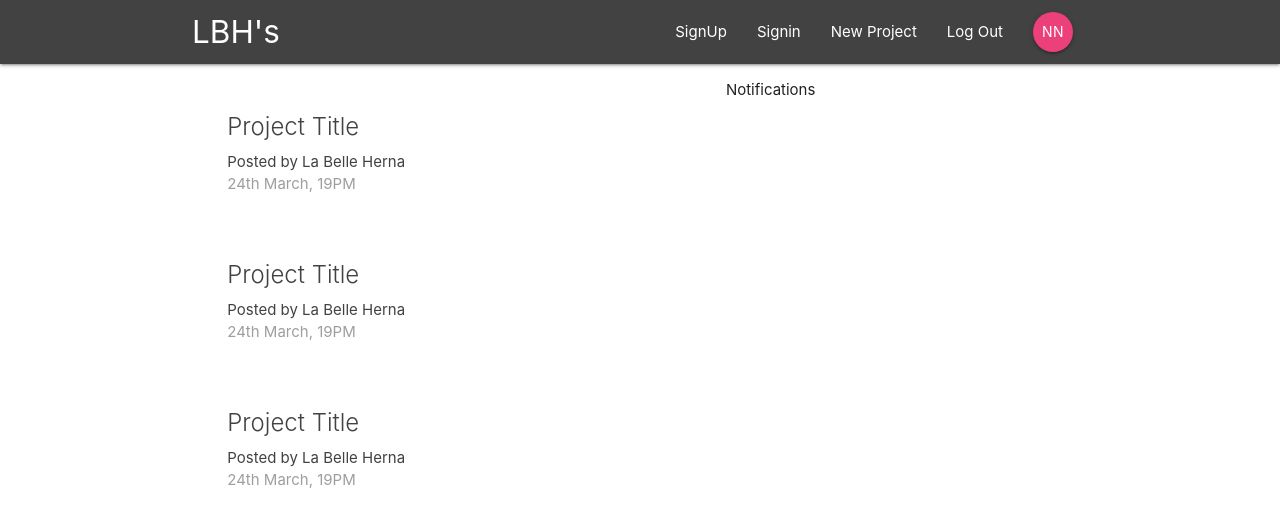
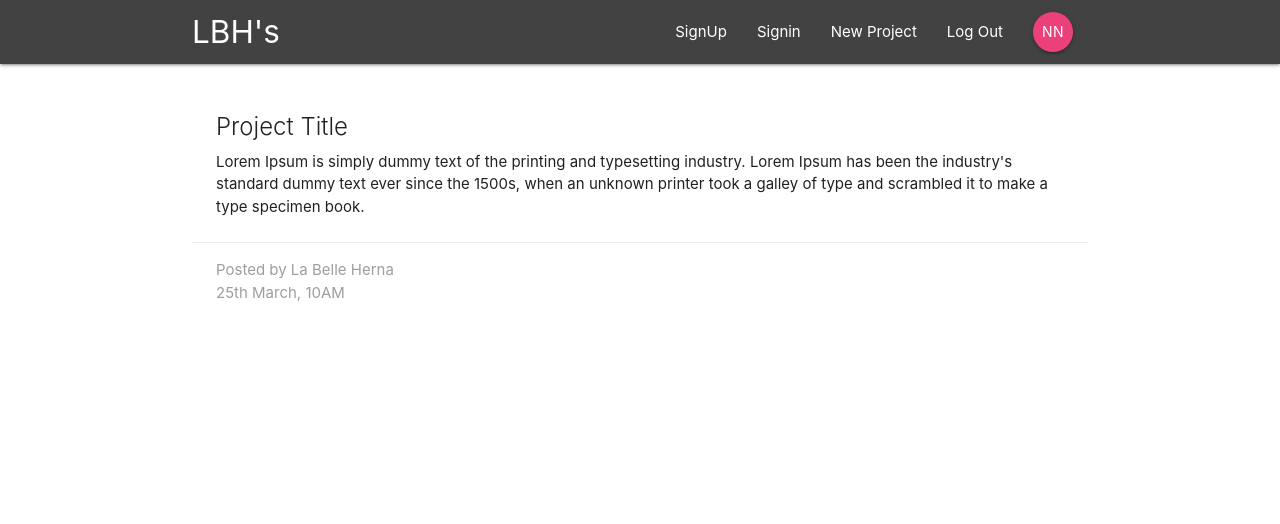
Before and after one commit to Herna4/newproject, a React (Create React App) app: page /project/1 in a window 1280 px wide. Shown: the top 524 px of the page. Built offline with nearby package versions, Linux system fonts and the light colour scheme.

Commit message:
added new component

```diff
--- a/src/App.js
+++ b/src/App.js
@@ -3,6 +3,7 @@ import { BrowserRouter, Switch, Route } from 'react-router-dom'
 import './App.css';
 import Navbar from './components/layout/Navbar'
 import Dashboard from './components/dashboard/Dashboard';
+import ProjectDetails from './components/projects/ProjectDetails';
 
 class App extends Component {
   render() {
@@ -11,7 +12,8 @@ class App extends Component {
          <div>
           <Navbar />
           <Switch>
-            <Route path='/' component={Dashboard} />
+            <Route exact path='/' component={Dashboard} />
+            <Route path='/project/:id' component={ProjectDetails} />
           </Switch>
          </div>
       </BrowserRouter>
--- a/src/components/projects/ProjectDetails.js
+++ b/src/components/projects/ProjectDetails.js
@@ -0,0 +1,21 @@
+import React from 'react'
+
+const ProjectDetails = (props) => {
+    console.log(props)
+    return (
+        <div className="container section project-details">
+            <div className="card z-depth-0">
+               <div className="card-content">
+                   <span className="card-title">Project Title</span>
+                   <p>Lorem Ipsum is simply dummy text of the printing and typesetting industry. Lorem Ipsum has been the industry's standard dummy text ever since the 1500s, when an unknown printer took a galley of type and scrambled it to make a type specimen book.</p>
+               </div>
+               <div className="card-action gret lighten-4 grey-text">
+                   <div>Posted by La Belle Herna</div>
+                   <div>25th March, 10AM</div>
+               </div>
+            </div>
+        </div>
+    )
+}
+
+export default ProjectDetails
```
